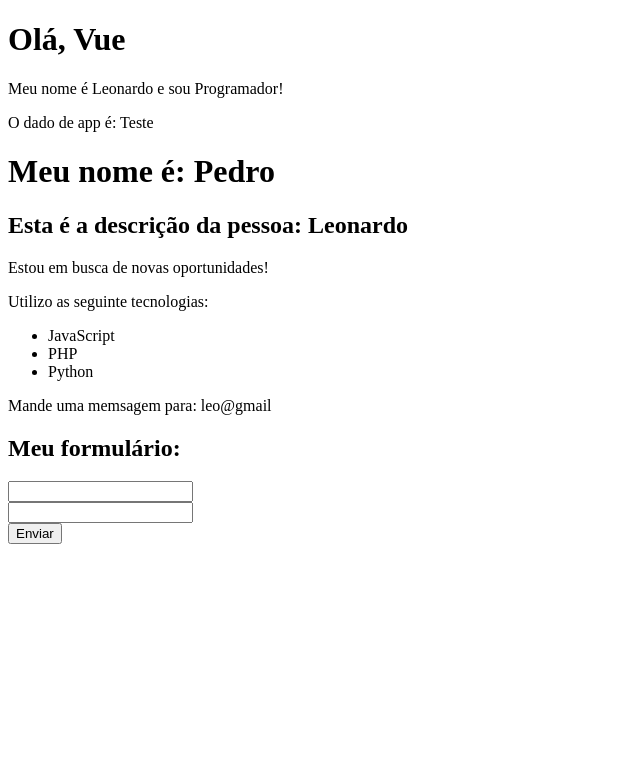
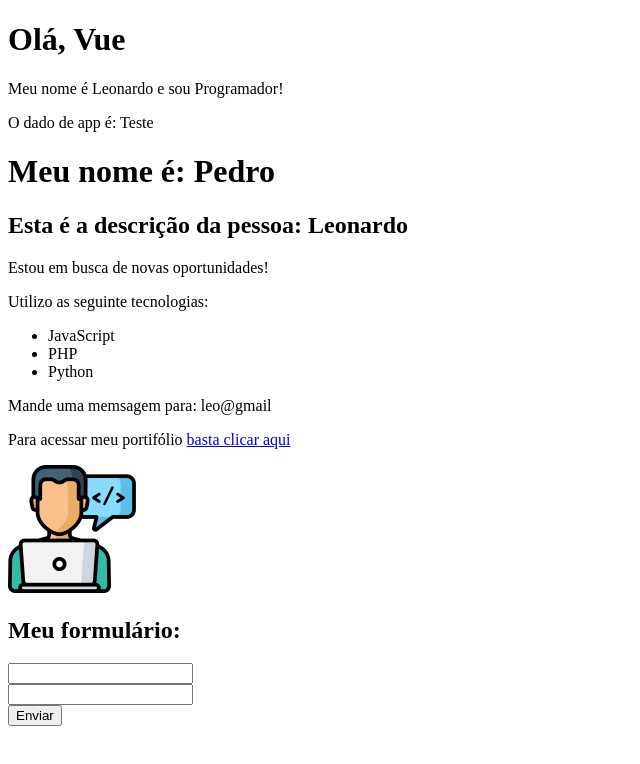
Before and after one commit to leojosants/VueJs, a Vue app in the folder projeto_vue/: page / in a window 1280 px wide. Shown: the top 764 px of the page, without its empty margins (0-640 px from the left). Built offline with nearby package versions, Linux system fonts and the light colour scheme.

Commit message:
Atributos dinâmicos
Neste vídeo você vai aprender sobre como manipular os atributos das tags com #Vue, ou seja, trocar imagens de forma dinâmica ou alterar classes de elementos com o framework.

```diff
--- a/projeto_vue/src/components/Info.vue
+++ b/projeto_vue/src/components/Info.vue
@@ -12,19 +12,29 @@
         </ul>
 
         <p v-show="mostrar_email">Mande uma memsagem para: {{ email }}</p>
+        <p>Para acessar meu portifólio <a v-bind:href="meu_link" target="_blank">basta clicar aqui</a></p>
+        <Picture />
     </div>
 </template>
 
 <script>
+    import Picture from './Picture.vue'
+
     export default {
-        name: 'Info',
+    name: "Info",
 
-        data() {
-            return {
-                esta_trabalhando: false,
-                mostrar_email: true,
-                email: 'leo@gmail'
-            }
-        }
-    }
+    components: {
+        Picture
+    },
+
+    data() {
+        return {
+            esta_trabalhando: false,
+            mostrar_email: true,
+            email: "leo@gmail",
+            meu_link: "https://github.com/leojosants"
+        };
+    },
+    components: { Picture }
+}
 </script>
--- /dev/null
+++ b/projeto_vue/src/components/Picture.vue
@@ -0,0 +1,17 @@
+<!--  -->
+<template>
+    <img :src="avatar" :alt="descricao">
+</template>
+
+<script>
+    export default {
+        name: 'Picture',
+
+        data() {
+            return {
+                avatar: './img/avatar.png',
+                descricao: 'Leonardo Santos'
+            }
+        }
+    }
+</script>
```
Also changed, not shown: projeto_vue/public/img/avatar.png (added).
